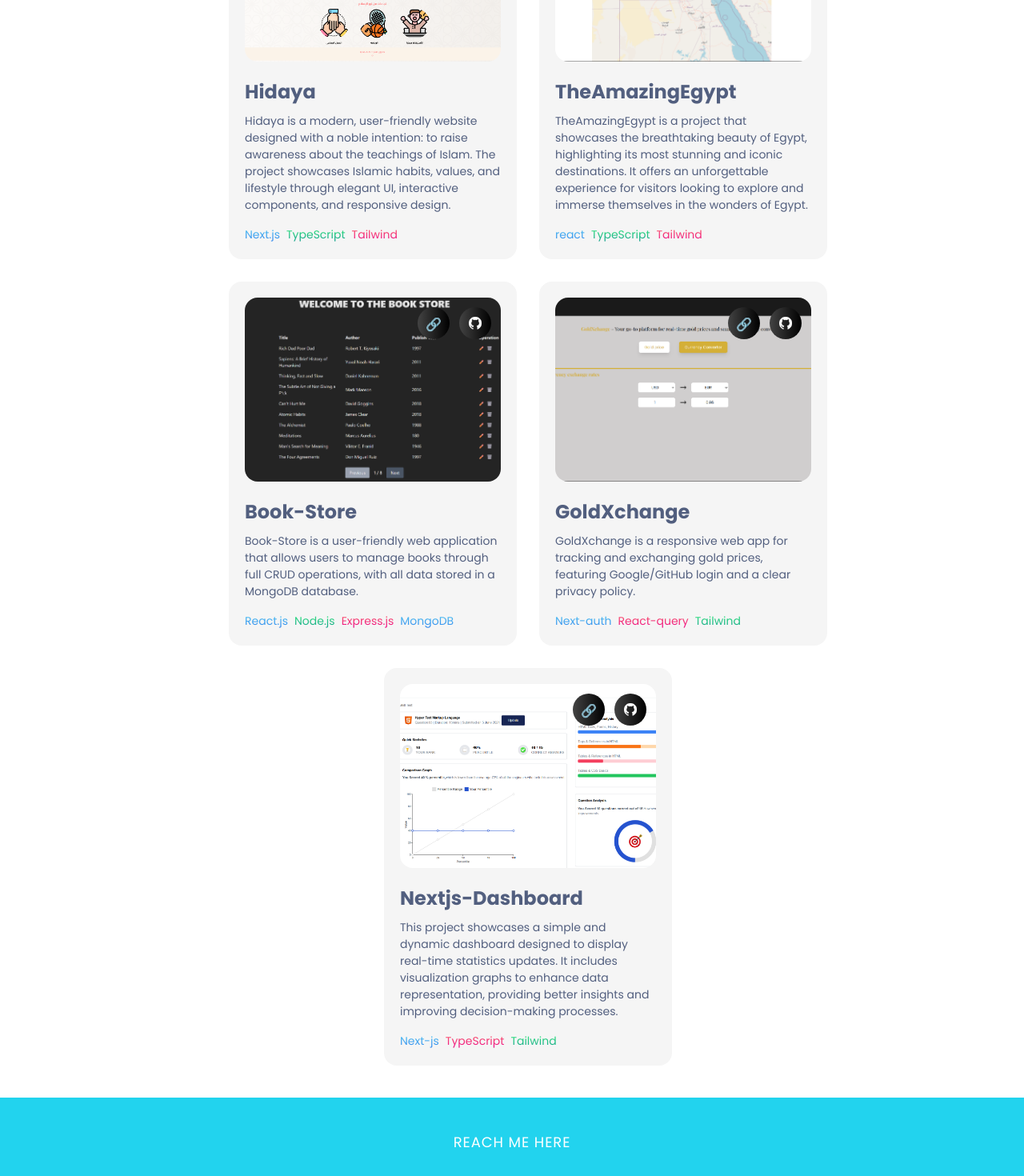
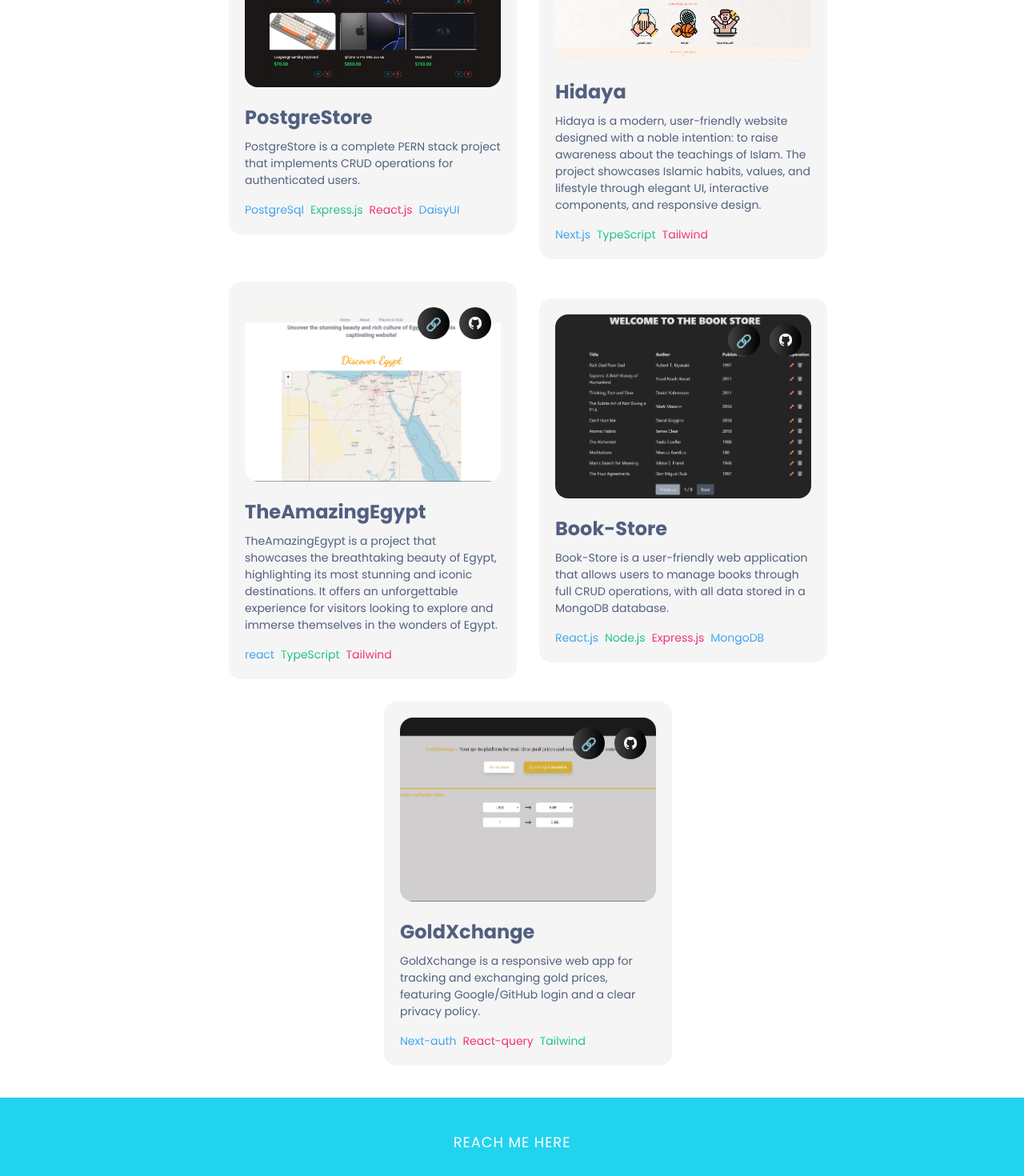
Before and after one commit to SerajEldeen/Portfolio, a React (Vite) app: page / in a window 1280 px wide. Shown: the part 2920-4390 px from the top of the page at 80% size. Built offline with nearby package versions, Linux system fonts and the light colour scheme.

Commit message:
fix:remove next-Dashboard - add PostgreStore

```diff
--- a/src/assets/index.js
+++ b/src/assets/index.js
@@ -20,11 +20,11 @@ import postgresql from "./tech/postgresql.png";
 import outlier from "./company/outlier.jpg";
 import depi from "./company/depi.jpg";
 
-import next_Dashboard from "./Projects/next_Dashboard.png";
 import TheAmazingEgypt from "./Projects/TheAmazingEgypt.png";
 import GoldXchange from "./Projects/GoldXchange.png";
 import BookStore from "./Projects/Book_Store.png";
 import Hidaya from "./Projects/Hidaya.png";
+import PostgreStore from "./Projects/PostgreStore.png";
 
 export {
   logo,
@@ -46,9 +46,9 @@ export {
   linkedin,
   outlier,
   depi,
-  next_Dashboard,
   TheAmazingEgypt,
   GoldXchange,
   BookStore,
   Hidaya,
+  PostgreStore,
 };
--- a/src/constants/index.js
+++ b/src/constants/index.js
@@ -12,12 +12,12 @@ import {
   figma,
   outlier,
   TheAmazingEgypt,
-  next_Dashboard,
   GoldXchange,
   BookStore,
   Hidaya,
   depi,
   postgresql,
+  PostgreStore,
 } from "../assets";
 
 export const navLinks = [
@@ -115,6 +115,32 @@ const experiences = [
 
 const projects = [
   {
+    name: "PostgreStore",
+    description:
+      "PostgreStore is a complete PERN stack project that implements CRUD operations for authenticated users.",
+    tags: [
+      {
+        name: "PostgreSql",
+        color: "blue-text-gradient",
+      },
+      {
+        name: "Express.js",
+        color: "green-text-gradient",
+      },
+      {
+        name: "React.js",
+        color: "pink-text-gradient",
+      },
+      {
+        name: "DaisyUI",
+        color: "blue-text-gradient",
+      },
+    ],
+    image: PostgreStore,
+    source_code_link: "https://github.com/SerajEldeen/PostgreStore",
+    prereview_link: "https://github.com/SerajEldeen/PostgreStore",
+  },
+  {
     name: "Hidaya",
     description:
       "Hidaya is a modern, user-friendly website designed with a noble intention: to raise awareness about the teachings of Islam. The project showcases Islamic habits, values, and lifestyle through elegant UI, interactive components, and responsive design.",
@@ -206,29 +232,6 @@ const projects = [
     source_code_link: "https://github.com/SerajEldeen/GoldXchange",
     prereview_link: "https://goldxchange.netlify.app/",
   },
-  {
-    name: "Nextjs-Dashboard",
-    description:
-      "This project showcases a simple and dynamic dashboard designed to display real-time statistics updates. It includes visualization graphs to enhance data representation, providing better insights and improving decision-making processes.",
-    tags: [
-      {
-        name: "Next-js",
-        color: "blue-text-gradient",
-      },
-      {
-        name: "TypeScript",
-        color: "pink-text-gradient",
-      },
-      {
-        name: "Tailwind",
-        color: "green-text-gradient",
-      },
-    ],
-    image: next_Dashboard,
-    source_code_link: "https://github.com/SerajEldeen/Next-Dashboard",
-    prereview_link:
-      "https://next-dashboard-git-master-seraj-eldeen-abdullahs-projects.vercel.app/",
-  },
 ];
 
 export { technologies, experiences, projects };
```
Also changed, not shown: src/assets/Projects/PostgreStore.png (added), src/assets/Projects/next_Dashboard.png (deleted).
